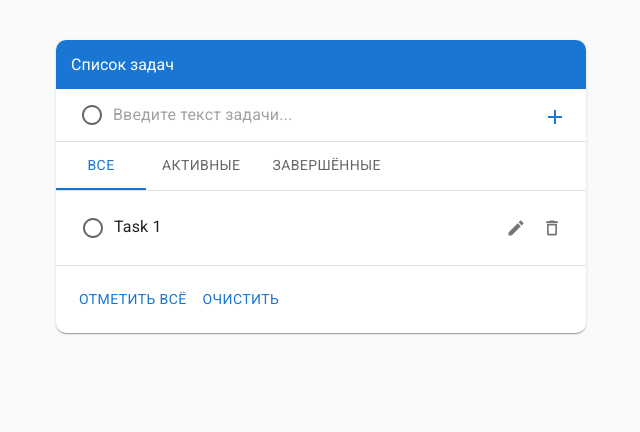
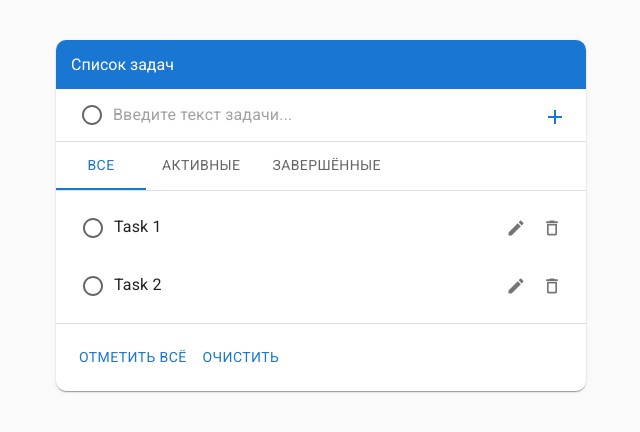
Before and after one commit to Ursnazar/home-work-2, a React (Create React App) app: page / in a window 1280 px wide. Shown: the top 432 px of the page, without its empty margins (319-959 px from the left). Built offline with nearby package versions, Linux system fonts and the light colour scheme.

Commit message:
Реализвана фильтрация

```diff
--- a/src/App.js
+++ b/src/App.js
@@ -6,30 +6,53 @@ import { Paper, Divider, Button, List, Tabs, Tab } from "@mui/material";
 import { AddField } from "./components/AddField";
 import { Item } from "./components/Item";
 
-function reducer(tasks, action) {
+function reducer(state, action) {
   switch (action.type) {
     case "ADD_TASK":
-      const lastId = !tasks.length ? 1 : tasks[tasks.length - 1].id + 1;
-      return [...tasks, { ...action.payload, id: lastId }];
+      const lastId = !state.tasks.length
+        ? 1
+        : state.tasks[state.tasks.length - 1].id + 1;
+      return {
+        ...state,
+        tasks: [...state.tasks, { ...action.payload, id: lastId }],
+      };
     case "COMPLETE_TASK":
-      return tasks.map((item) => {
-        if (item.id === action.payload.id) {
-          return { ...item, completed: action.payload.completed };
+      return {
+        ...state,
+        tasks: state.tasks.map((task) => {
+          if (action.payload.id === task.id) {
+            task.completed = action.payload.completed;
           }
-        return item;
-      });
+          return task;
+        }),
+      };
     case "DELETE_TASK":
-      return tasks.filter((task) => task.id !== action.payload);
+      return {
+        ...state,
+        tasks: state.tasks.filter((task) => task.id !== action.payload),
+      };
     case "REMOVE_ALL_TASKS":
-      return [];
+      return {
+        ...state,
+        tasks: (state.tasks = []),
+      };
     case "MARK_TASKS":
-      return tasks.map((item) => {
+      return {
+        ...state,
+        tasks: state.tasks.map((item) => {
           return action.payload
             ? { ...item, completed: true }
             : { ...item, completed: false };
-      });
+        }),
+      };
+    case "SET_FILTER":
+      return {
+        ...state,
+        filterBy: action.payload,
+      };
+
     default:
-      return tasks;
+      return state.tasks;
   }
 }
 
@@ -38,13 +61,21 @@ function App() {
     addMark: true,
   });
 
-  const [tasks, dispatch] = React.useReducer(reducer, [
+  const [state, dispatch] = React.useReducer(reducer, {
+    filterBy: "all",
+    tasks: [
       {
         id: 1,
         text: "Task 1",
         completed: false,
       },
-  ]);
+      {
+        id: 2,
+        text: "Task 2",
+        completed: false,
+      },
+    ],
+  });
 
   const addTask = (inputText, inputCheckbox) => {
     dispatch({
@@ -77,8 +108,7 @@ function App() {
   };
 
   const deleteAllTasks = () => {
-    let isOk = window.confirm("Вы точно хотите удалить все задачи?");
-    if (isOk) {
+    if (window.confirm("Вы точно хотите удалить все задачи?")) {
       dispatch({
         type: "REMOVE_ALL_TASKS",
       });
@@ -100,6 +130,21 @@ function App() {
     }
   };
 
+  const filterIndex = {
+    all: 0,
+    active: 1,
+    completed: 2,
+  };
+
+  const setFilter = (_, newIndex) => {
+    const status = Object.keys(filterIndex)[newIndex];
+    console.log(status);
+    dispatch({
+      type: "SET_FILTER",
+      payload: status,
+    });
+  };
+
   return (
     <div className="App">
       <Paper className="wrapper">
@@ -108,7 +153,7 @@ function App() {
         </Paper>
         <AddField addTask={addTask} />
         <Divider />
-        <Tabs value={0}>
+        <Tabs onChange={setFilter} value={filterIndex[state.filterBy]}>
           <Tab label="Все" />
           <Tab label="Активные" />
           <Tab label="Завершённые" />
@@ -116,17 +161,19 @@ function App() {
         <Divider />
         <List>
           <Item
-            tasks={tasks}
+            state={state}
             completeTask={completeTask}
             deleteTask={deleteTask}
           />
         </List>
         <Divider />
         <div className="check-buttons">
-          <Button onClick={markAllTasks}>
+          <Button /* disabled={!state.tasks.length} */ onClick={markAllTasks}>
             {textButton.addMark ? "Отметить всё" : "Снять отметки"}
           </Button>
-          <Button onClick={deleteAllTasks}>Очистить</Button>
+          <Button /* disabled={!state.tasks.length} */ onClick={deleteAllTasks}>
+            Очистить
+          </Button>
         </div>
       </Paper>
     </div>
--- a/src/components/Item.jsx
+++ b/src/components/Item.jsx
@@ -6,10 +6,22 @@ import DeleteOutlineIcon from "@mui/icons-material/DeleteOutline";
 import RadioButtonUncheckedIcon from "@mui/icons-material/RadioButtonUnchecked";
 import CheckCircleIcon from "@mui/icons-material/CheckCircle";
 
-export const Item = ({ tasks, completeTask, deleteTask }) => {
+export const Item = ({ state, completeTask, deleteTask }) => {
   return (
     <React.Fragment>
-      {tasks.map((task) => (
+      {state.tasks
+        .filter((obj) => {
+          if (state.filterBy === "all") {
+            return true;
+          }
+          if (state.filterBy === "completed") {
+            return obj.completed;
+          }
+          if (state.filterBy === "active") {
+            return !obj.completed;
+          }
+        })
+        .map((task) => (
           <ListItem key={task.id}>
             <div className="d-flex item">
               <Checkbox
```
Lines whose indentation alone changed are shown as unchanged.
